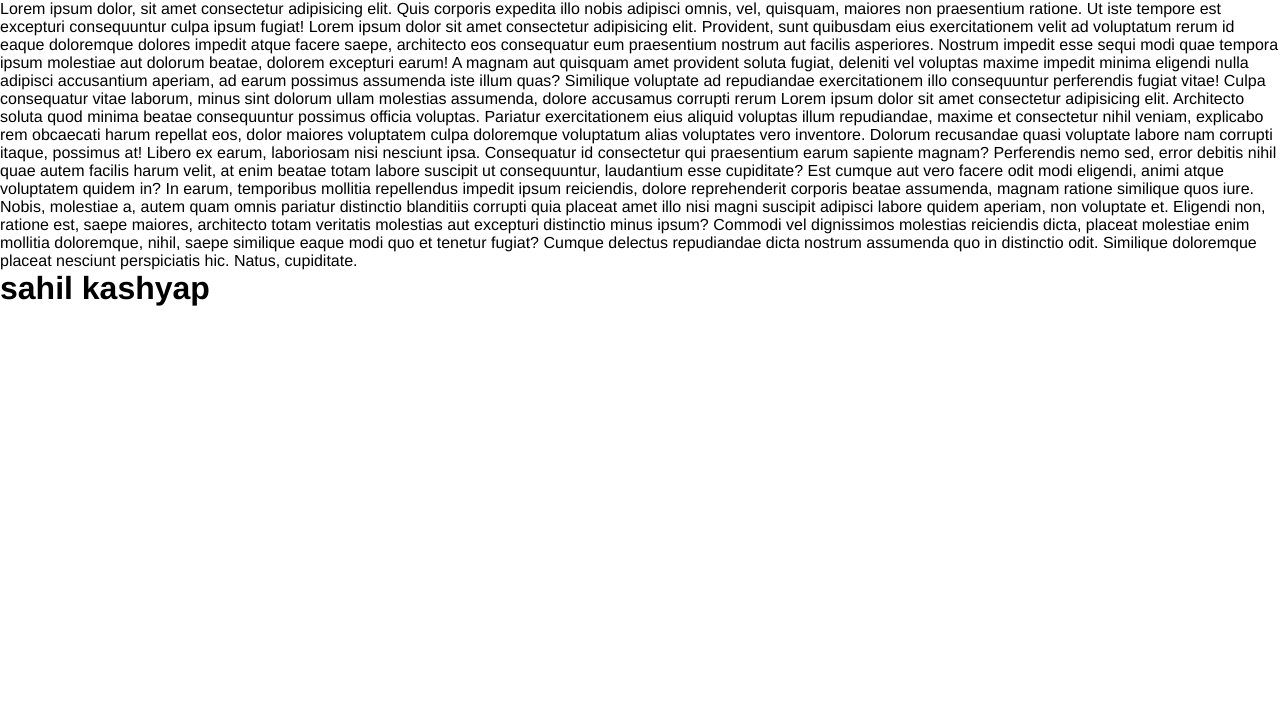
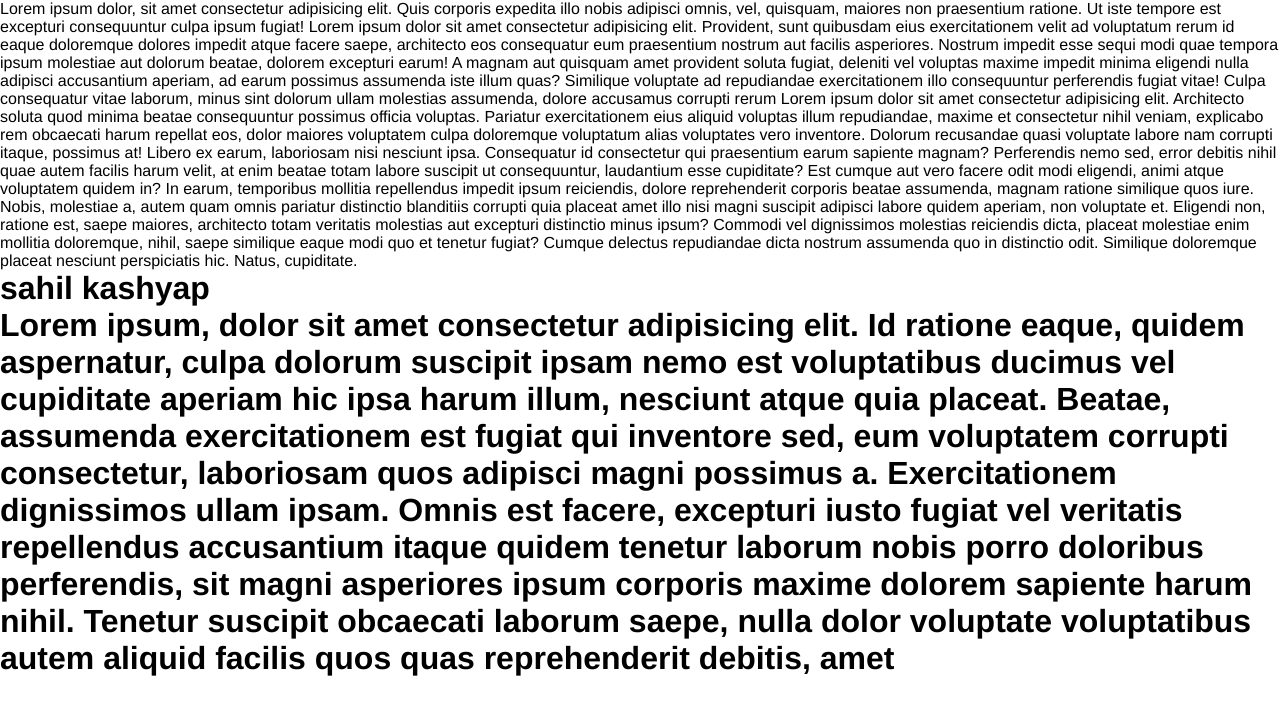
Before and after one commit to sahilkumar013/practice, a plain HTML site: page index.html in a window 1280 px wide. Drawn offline with Linux system fonts and the light colour scheme.

Commit message:
practice2

```diff
--- a/index.html
+++ b/index.html
@@ -13,5 +13,6 @@
     </p>
 
     <h1> sahil kashyap</h1>
+     <h1>Lorem ipsum, dolor sit amet consectetur adipisicing elit. Id ratione eaque, quidem aspernatur, culpa dolorum suscipit ipsam nemo est voluptatibus ducimus vel cupiditate aperiam hic ipsa harum illum, nesciunt atque quia placeat. Beatae, assumenda exercitationem est fugiat qui inventore sed, eum voluptatem corrupti consectetur, laboriosam quos adipisci magni possimus a. Exercitationem dignissimos ullam ipsam. Omnis est facere, excepturi iusto fugiat vel veritatis repellendus accusantium itaque quidem tenetur laborum nobis porro doloribus perferendis, sit magni asperiores ipsum corporis maxime dolorem sapiente harum nihil. Tenetur suscipit obcaecati laborum saepe, nulla dolor voluptate voluptatibus autem aliquid facilis quos quas reprehenderit debitis, amet <maiores class="lorem100"></maiores></h1>
   </body>
 </html>
```
